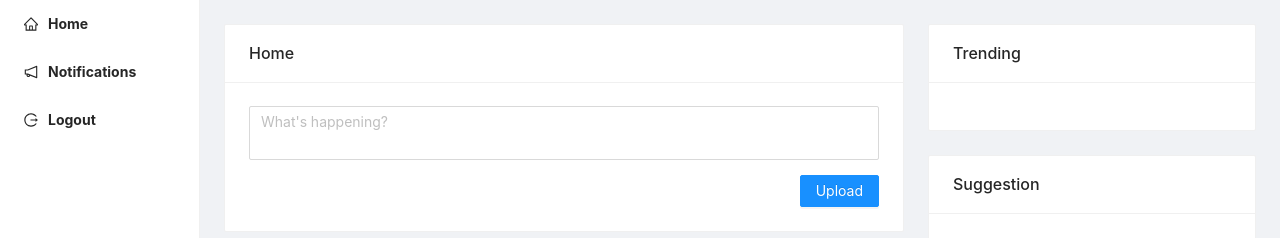
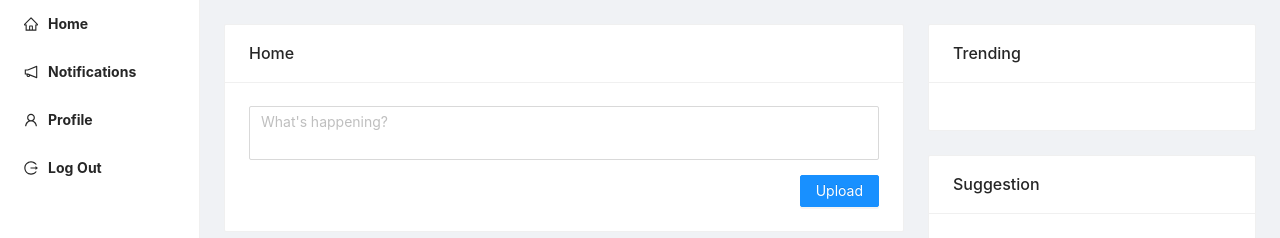
Before and after one commit to tienthegainz/Hayamimi, a React (Create React App) app in the folder frontend/: page / in a window 1280 px wide. Shown: the top 238 px of the page. Built offline with nearby package versions, Linux system fonts and the light colour scheme; no server answers; sample sign-in values are in the browser's storage.

Commit message:
Add routing to nav-bar item

```diff
--- a/frontend/src/App.js
+++ b/frontend/src/App.js
@@ -56,6 +56,20 @@ function App() {
             <Home isLoggedIn={isLoggedIn} logout={handleLoggedOut} />
           )}
         />
+        <Route
+          exact
+          path="/notifications"
+          render={() => (
+            <Home isLoggedIn={isLoggedIn} logout={handleLoggedOut} />
+          )}
+        />
+        <Route
+          exact
+          path="/profile"
+          render={() => (
+            <Home isLoggedIn={isLoggedIn} logout={handleLoggedOut} />
+          )}
+        />
       </Switch>
     </BrowserRouter>
   );
--- a/frontend/src/component/Bar/NavBar.js
+++ b/frontend/src/component/Bar/NavBar.js
@@ -3,10 +3,12 @@ import { Menu } from 'antd';
 import {
   HomeOutlined,
   NotificationOutlined,
+  UserOutlined,
   LogoutOutlined
 } from '@ant-design/icons';
+import { Link } from 'react-router-dom';
 
-function NavBar(props) {
+const NavBar = (props) => {
   return (
     <Menu
       mode="inline"
@@ -15,13 +17,16 @@ function NavBar(props) {
       style={{ height: '100%' }}
     >
       <Menu.Item key="sub1" icon={<HomeOutlined />}>
-        Home
+        <Link to="/">Home</Link>
       </Menu.Item>
       <Menu.Item key="sub2" icon={<NotificationOutlined />}>
-        Notifications
+        <Link to="/notifications">Notifications</Link>
       </Menu.Item>
-      <Menu.Item key="sub3" icon={<LogoutOutlined />} onClick={props.logout}>
-        Logout
+      <Menu.Item key="sub3" icon={<UserOutlined />}>
+        <Link to="/profile">Profile</Link>
+      </Menu.Item>
+      <Menu.Item key="sub4" icon={<LogoutOutlined />} onClick={props.logout}>
+        Log Out
       </Menu.Item>
     </Menu>
   );
```
